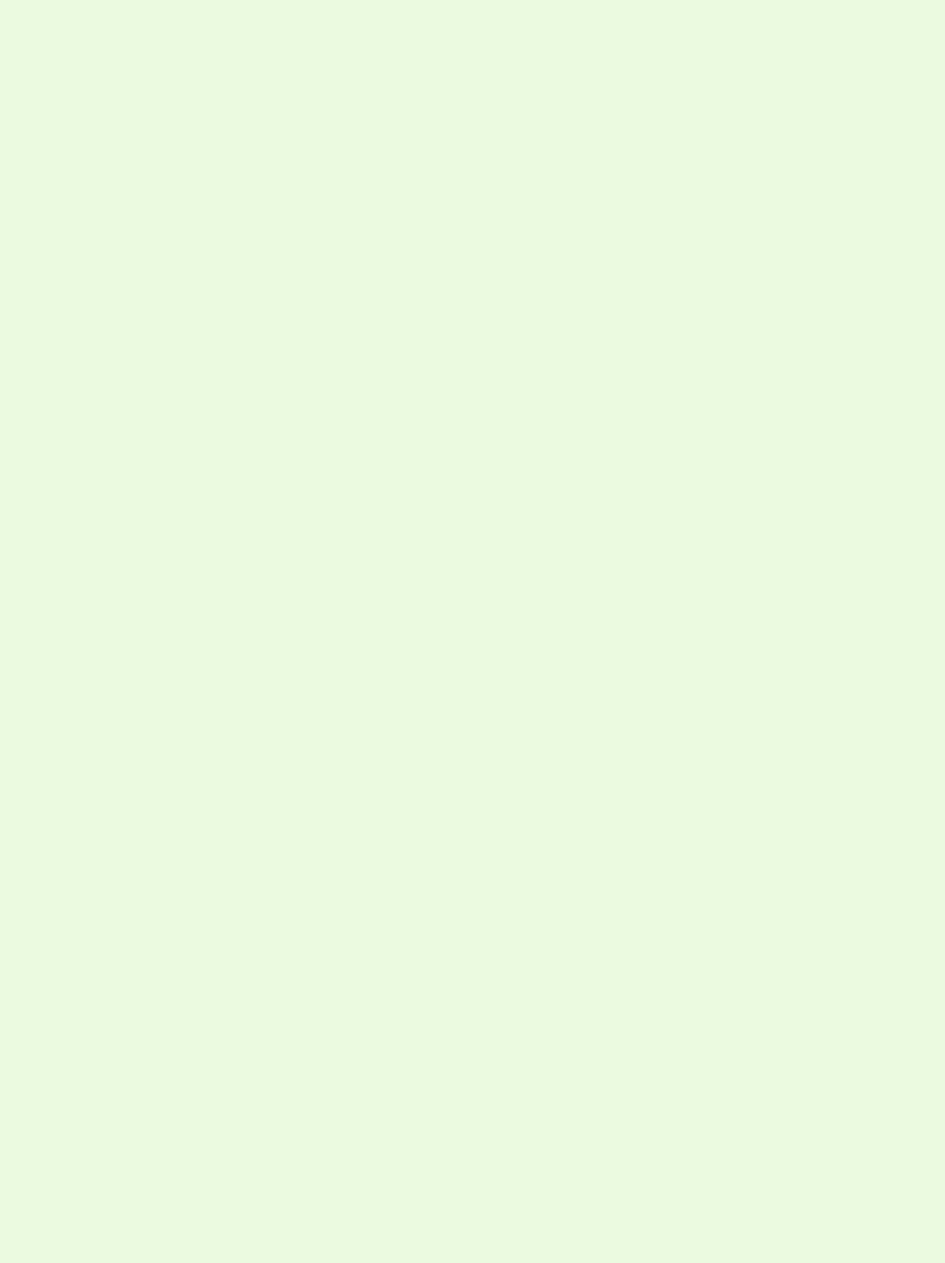
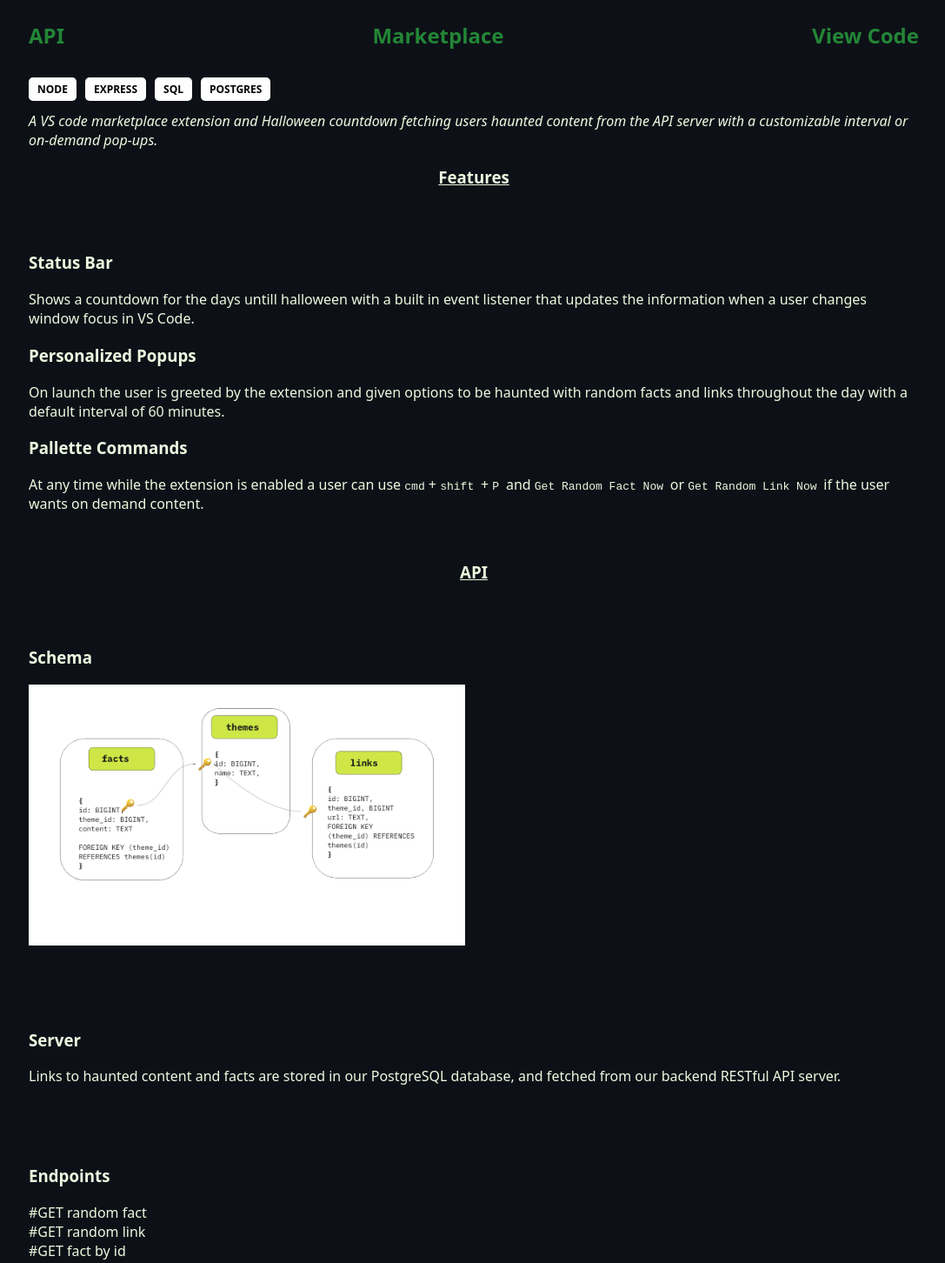
Before and after one commit to kashitamang/personal-portfolio, a React (Create React App) app: page /projects in a window 1280 px wide. Shown: the part 1780-3232 px from the top of the page at 87% size, without its empty margins (67-1154 px from the left). Before the commit the page ends 1705 px from the top, so only its background shows below. Built offline with nearby package versions, Linux system fonts and the light colour scheme.

Commit message:
adding booBot to ProjectsPage

```diff
--- a/src/components/Page/Footer.jsx
+++ b/src/components/Page/Footer.jsx
@@ -5,7 +5,7 @@ export default function Footer() {
   return (
     <footer className={styles.Footer}>
       <h4>
-        find samples of my work on
+        find all my work on
         <a href="https://github.com/kashitamang">
           <img src={githubLogo} alt="black github logo" className="rotate"/>
         </a>
--- /dev/null
+++ b/src/components/Projects/BooBot.jsx
@@ -0,0 +1,80 @@
+import styles from './ProjectsPage.module.scss';
+import booBotSchema from '../../assets/booBot_schema.jpg';
+export default function BooBot() {
+  return (
+    <div className={styles.ProjectContainer}>
+      <h1>boo!Bot</h1>
+      <div className={styles.ProjectLinks}>
+        <a href="https://boo-bot-server.herokuapp.com/" title="view API" alt="view API">
+          <h2> API </h2>
+        </a>
+        <a
+          href="https://marketplace.visualstudio.com/items?itemName=booatthebot.booBOT"
+          title="find it on the marketplace"
+          alt="find it on the marketplace"
+        >
+          <h2> Marketplace </h2>
+        </a>
+        <a
+          href="https://github.com/orgs/boo-BOT-Team/repositories"
+          title="view code"
+          alt="view code"
+        >
+          <h2> View Code </h2>
+        </a>
+      </div>
+      <div className={styles.BuildContainer}>
+        <p className={styles.BuildItem}>Node</p>
+        <p className={styles.BuildItem}>Express</p>
+        <p className={styles.BuildItem}>SQL</p>
+        <p className={styles.BuildItem}>Postgres</p>
+      </div>
+      <em>
+        A VS code marketplace extension and Halloween countdown fetching users haunted content from
+        the API server with a customizable interval or on-demand pop-ups.
+      </em>
+      <h3 style={{ textDecoration: 'underline' }}>Features</h3>
+      <ul>
+        <h3>Status Bar</h3>
+        <li>
+          Shows a countdown for the days untill halloween with a built in event listener that
+          updates the information when a user changes window focus in VS Code.
+        </li>
+        <h3>Personalized Popups</h3>
+        <li>
+          On launch the user is greeted by the extension and given options to be haunted with random
+          facts and links throughout the day with a default interval of 60 minutes.
+        </li>
+        <h3>Pallette Commands</h3>
+        <li>
+          At any time while the extension is enabled a user can use <code>cmd</code> +{' '}
+          <code> shift </code> + <code> P </code> and <code>Get Random Fact Now </code> or{' '}
+          <code> Get Random Link Now </code> if the user wants on demand content.
+        </li>
+      </ul>
+      <h3 style={{ textDecoration: 'underline' }}>API</h3>
+      <ul>
+        <h3>Schema</h3>
+        <li>
+          <img src={booBotSchema} />
+        </li>
+      </ul>
+      <ul>
+        <h3>Server</h3>
+        <li>
+          Links to haunted content and facts are stored in our PostgreSQL database, and fetched from
+          our backend RESTful API server.
+        </li>
+      </ul>
+      <ul>
+        <h3>Endpoints</h3>
+        <li>#GET random fact</li>
+        <li>#GET random link</li>
+        <li>#GET fact by id</li>
+        <li>#GET link by id</li>
+        <li>#GET all facts</li>
+        <li>#GET all links</li>
+      </ul>
+    </div>
+  );
+}
--- a/src/components/Projects/ProjectsPage.jsx
+++ b/src/components/Projects/ProjectsPage.jsx
@@ -1,11 +1,13 @@
 import React from 'react';
+import styles from './ProjectsPage.module.scss';
 import StellarView from './StellarView';
-import styles from './ProjectsPage.module.scss';
+import BooBot from './BooBot';
 
 export default function ProjectsPage() {
   return (
     <div className={styles.ProjectsPage}>
       <StellarView/>
+      <BooBot/>
     </div>
   );
 }
--- a/src/components/Projects/ProjectsPage.module.scss
+++ b/src/components/Projects/ProjectsPage.module.scss
@@ -17,6 +17,7 @@
 
     ul {
       padding: 20px;
+      width: 100%;
 
       li {
         list-style-type: none;
```
Also changed, not shown: src/assets/booBot_schema.jpg (added).
